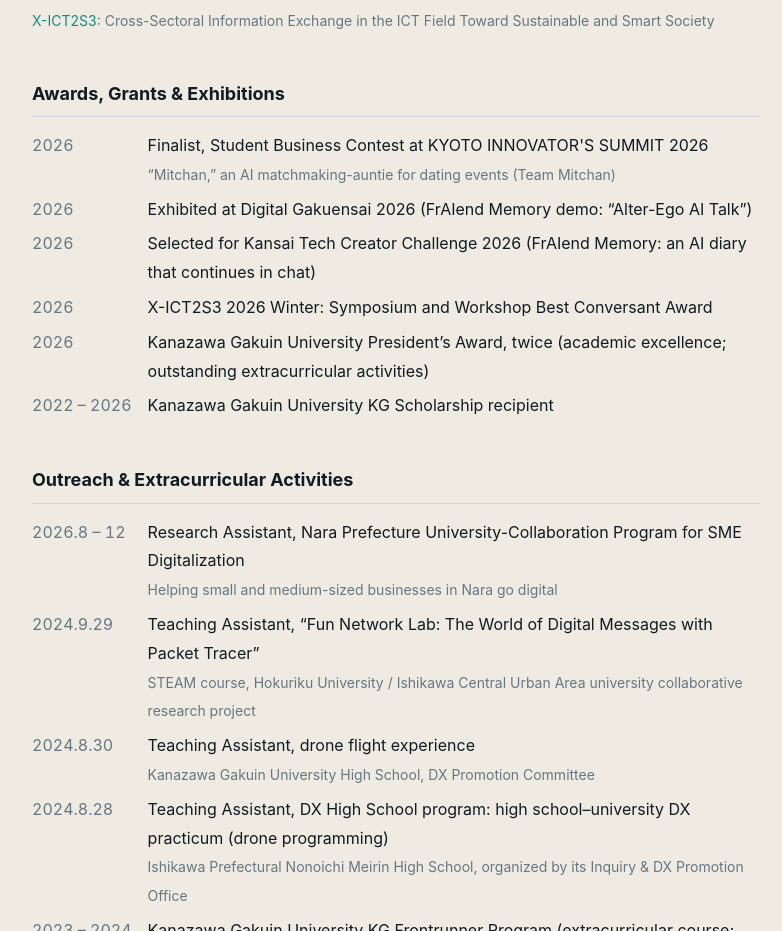
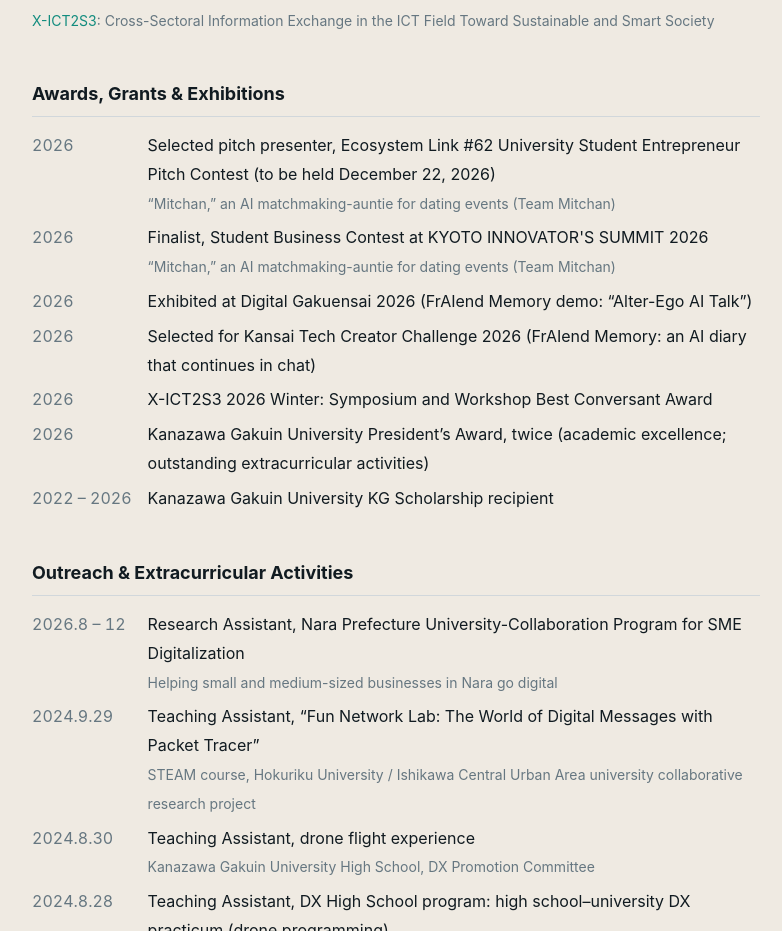
Before and after one commit to Ryosuke-On/Ryosuke-On.github.io, a plain HTML site: page about/en/index.html in a window 1280 px wide. Shown: the part 2600-3531 px from the top of the page, without its empty margins (244-1026 px from the left). Drawn offline with Linux system fonts and the light colour scheme.

Commit message:
受賞・採択・出展に Ecosystem Link #62 ピッチコンテストの登壇予定を足す（日英）
Co-Authored-By: Claude Opus 5.5 <noreply@anthropic.com>

```diff
--- a/about/en/index.html
+++ b/about/en/index.html
@@ -338,6 +338,8 @@
 
   <h2>Awards, Grants &amp; Exhibitions</h2>
   <dl class="cv">
+    <dt>2026</dt><dd>Selected pitch presenter, Ecosystem Link #62 University Student Entrepreneur Pitch Contest (to be held December 22, 2026)<br>
+      <span class="muted">“Mitchan,” an AI matchmaking-auntie for dating events (Team Mitchan)</span></dd>
     <dt>2026</dt><dd>Finalist, Student Business Contest at KYOTO INNOVATOR'S SUMMIT 2026<br>
       <span class="muted">“Mitchan,” an AI matchmaking-auntie for dating events (Team Mitchan)</span></dd>
     <dt>2026</dt><dd>Exhibited at Digital Gakuensai 2026 (FrAIend Memory demo: “Alter-Ego AI Talk”)</dd>
```
Also changed, not shown: about/index.html (+2 -0 lines).
